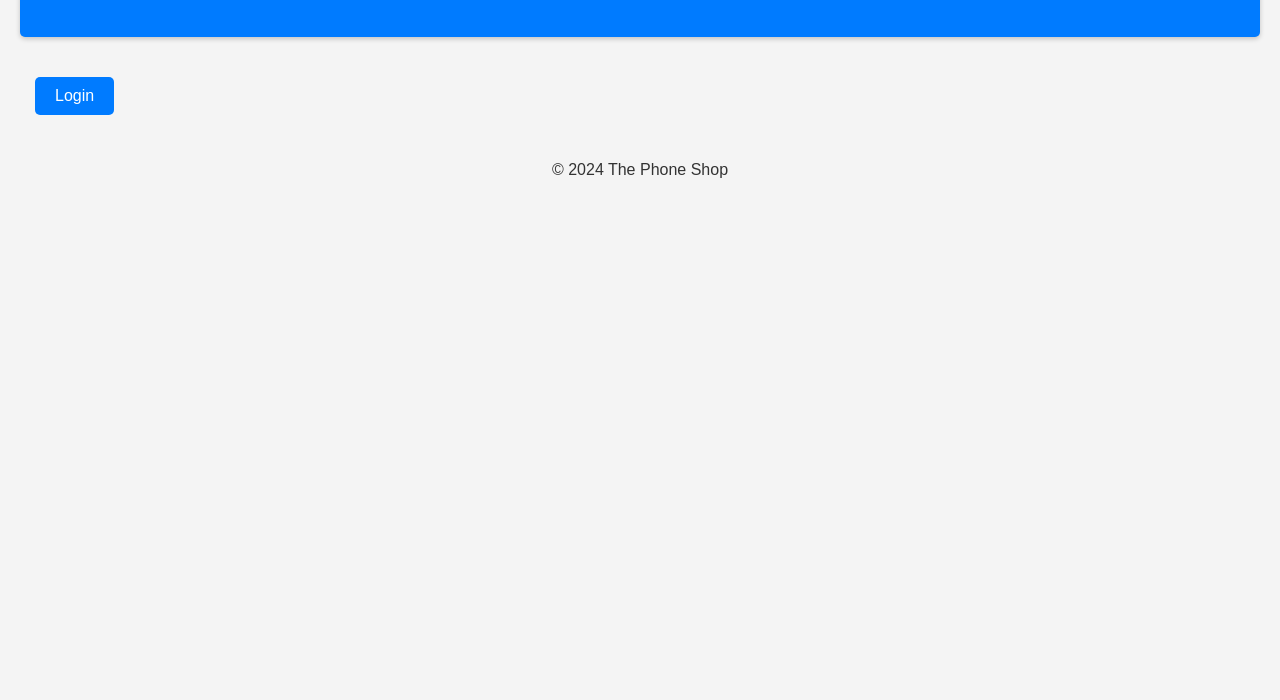
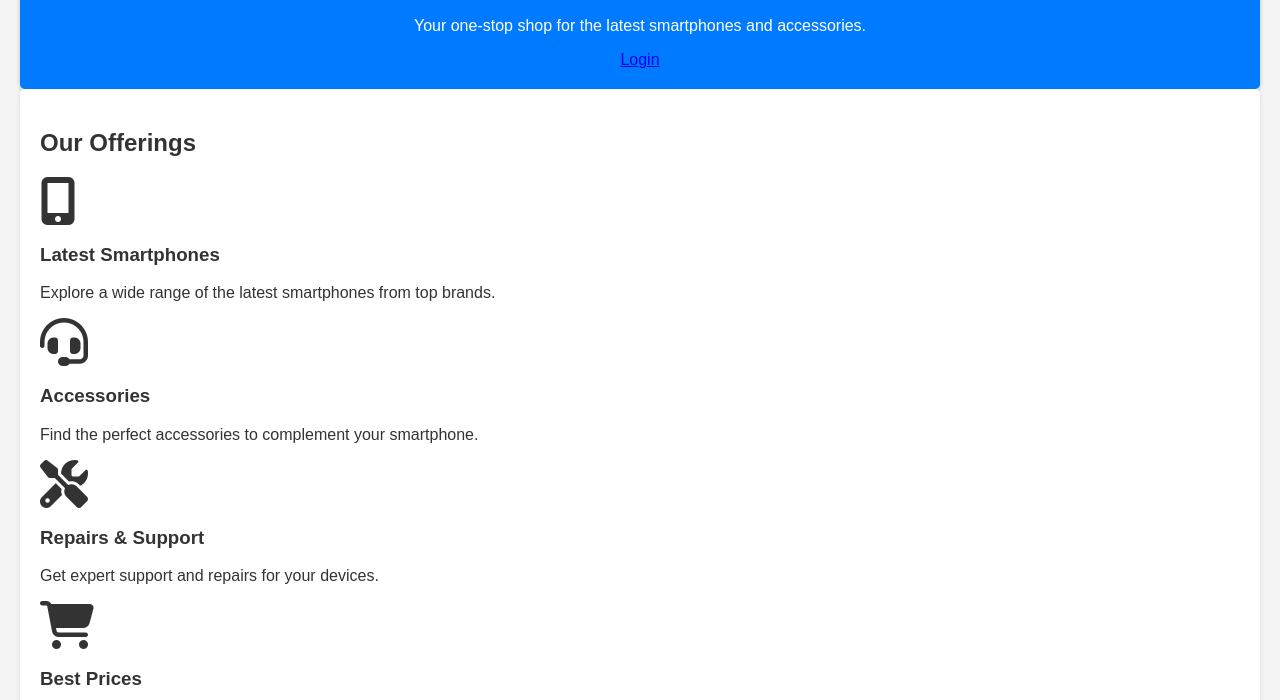
Before and after one commit to Taiylo/The-Phone-Shop, a plain HTML site: page index.html in a window 1280 px wide. Shown: the part 100-800 px from the top of the page. Drawn offline with Linux system fonts and the light colour scheme.

Commit message:
Update index.html

```diff
--- a/index.html
+++ b/index.html
@@ -5,17 +5,42 @@
     <meta name="viewport" content="width=device-width, initial-scale=1.0">
     <title>The Phone Shop</title>
     <link rel="stylesheet" href="style.css">
+    <script src="https://kit.fontawesome.com/a076d05399.js" crossorigin="anonymous"></script> <!-- Font Awesome for icons -->
 </head>
 <body>
     <header>
-        <h1>Welcome to The Phone Shop</h1>
+        <div class="hero-section">
+            <h1>Welcome to The Phone Shop</h1>
+            <p>Your one-stop shop for the latest smartphones and accessories.</p>
+            <a href="login.html" class="hero-button">Login</a>
+        </div>
     </header>
 
-    <nav>
-        <ul>
-            <li><a href="login.html" class="login-button">Login</a></li>
-        </ul>
-    </nav>
+    <section class="features">
+        <h2>Our Offerings</h2>
+        <div class="feature-grid">
+            <div class="feature">
+                <i class="fas fa-mobile-alt fa-3x"></i>
+                <h3>Latest Smartphones</h3>
+                <p>Explore a wide range of the latest smartphones from top brands.</p>
+            </div>
+            <div class="feature">
+                <i class="fas fa-headset fa-3x"></i>
+                <h3>Accessories</h3>
+                <p>Find the perfect accessories to complement your smartphone.</p>
+            </div>
+            <div class="feature">
+                <i class="fas fa-tools fa-3x"></i>
+                <h3>Repairs & Support</h3>
+                <p>Get expert support and repairs for your devices.</p>
+            </div>
+            <div class="feature">
+                <i class="fas fa-shopping-cart fa-3x"></i>
+                <h3>Best Prices</h3>
+                <p>Shop with confidence and find the best prices on all devices.</p>
+            </div>
+        </div>
+    </section>
 
     <footer>
         <p>&copy; 2024 The Phone Shop</p>
```
